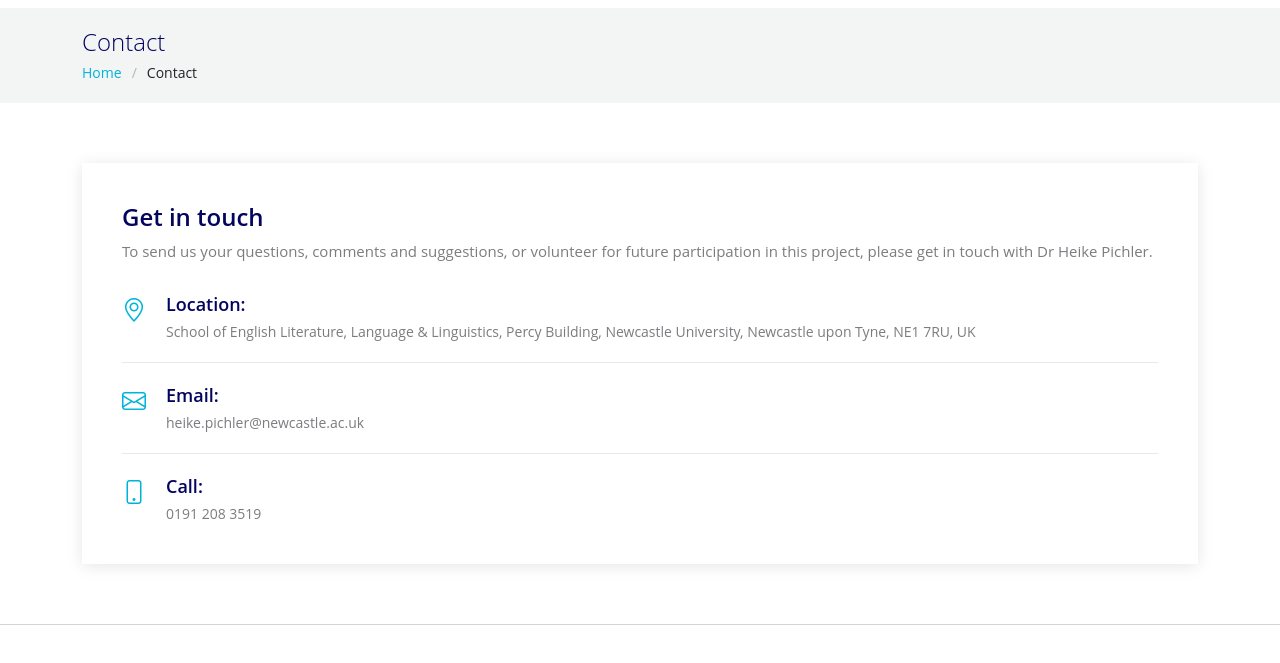
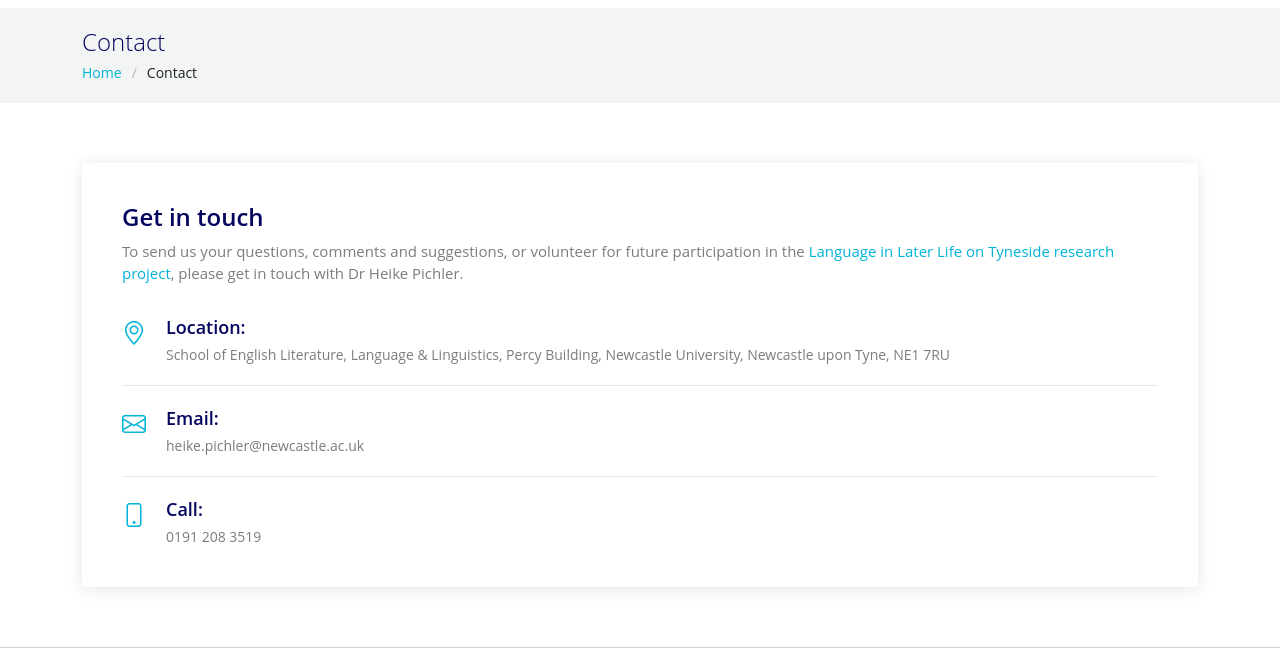
Before and after one commit to heikepichler/heikepichler.github.io, a plain HTML site: page LiLLT/contact.html in a window 1280 px wide. Shown: the part 92-755 px from the top of the page. Drawn offline with Linux system fonts and the light colour scheme.

Commit message:
Update contact.html

```diff
--- a/LiLLT/contact.html
+++ b/LiLLT/contact.html
@@ -93,12 +93,12 @@
 
             <div class="info">
               <h3>Get in touch</h3>
-              <p>To send us your questions, comments and suggestions, or volunteer for future participation in this project, please get in touch with Dr Heike Pichler.</p>
+              <p>To send us your questions, comments and suggestions, or volunteer for future participation in the <a href="index.html">Language in Later Life on Tyneside research project</a>, please get in touch with Dr Heike Pichler.</p>
               <div class="info-item d-flex">
                 <i class="bi bi-geo-alt flex-shrink-0"></i>
                 <div>
                   <h4>Location:</h4>
-                  <p>School of English Literature, Language & Linguistics, Percy Building, Newcastle University, Newcastle upon Tyne, NE1 7RU, UK</p>
+                  <p>School of English Literature, Language & Linguistics, Percy Building, Newcastle University, Newcastle upon Tyne, NE1 7RU</p>
                 </div>
               </div><!-- End Info Item -->
 
```
